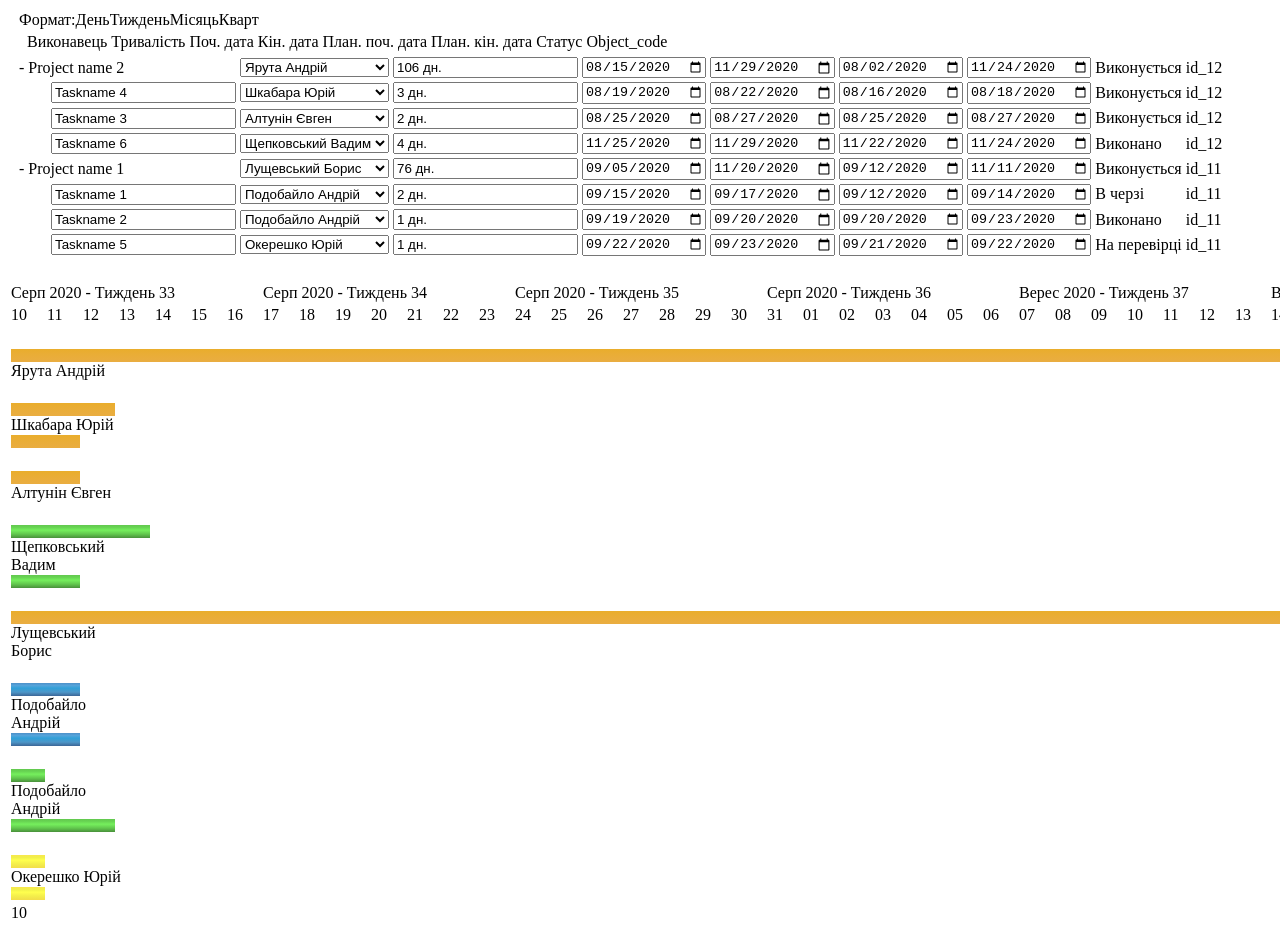
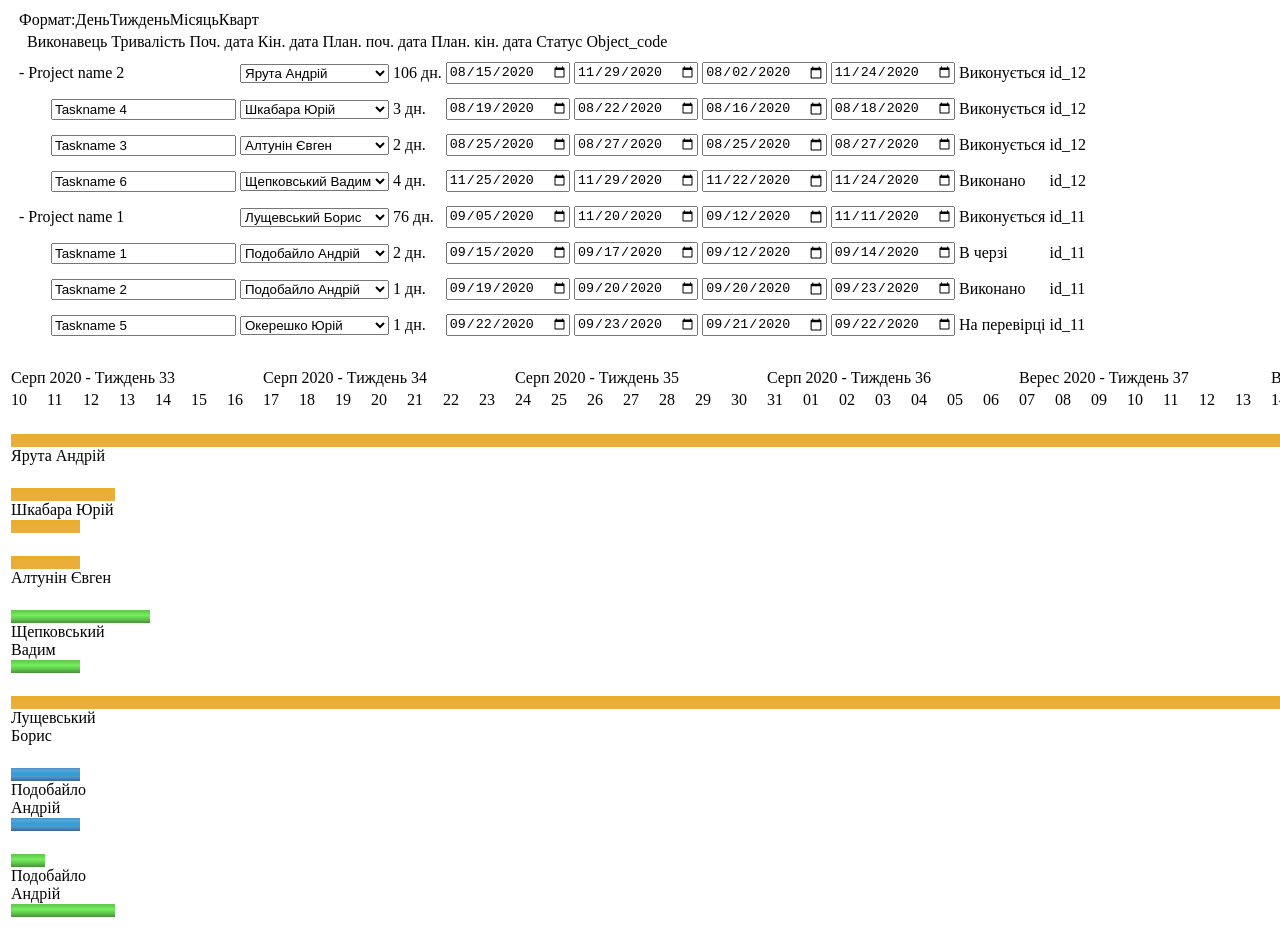
Before and after one commit to EndL11/gantt, a website: page index.html in a window 1280 px wide. Shown: the top 928 px of the page. Drawn offline with Linux system fonts and the light colour scheme.

Commit message:
embedded data in html file, done deleting inputs from duration column, fixed line-height for status cells, done dynamic creating task and project items, done creating url for post request

```diff
--- a/index.html
+++ b/index.html
@@ -1,15 +1,151 @@
 <!DOCTYPE html>
 <html lang="en">
-<head>
-    <meta charset="UTF-8">
-    <meta name="viewport" content="width=device-width, initial-scale=1.0">
+  <head>
+    <meta charset="UTF-8" />
+    <meta name="viewport" content="width=device-width, initial-scale=1.0" />
     <title>Document</title>
-    <link rel="stylesheet" href="jsgantt.css">
-    <link rel="stylesheet" href="style.css">
-</head>
-<body>
-    <div style="position:relative" class="gantt" id="GanttChartDIV"></div>
+    <link rel="stylesheet" href="jsgantt.css" />
+    <link rel="stylesheet" href="style.css" />
+  </head>
+  <body>
+    <div style="position: relative" class="gantt" id="GanttChartDIV"></div>
+    <script>
+      const data = [
+        {
+          pk: 94,
+          name: "Project name 1",
+          object_code: "id_11",
+          start_date: "2020-09-05",
+          finish_date: "2020-11-20",
+          planned_start: "2020-09-20",
+          planned_finish: "2020-11-11",
+          exec_status: "InProgress",
+          executor: "Лущевський Борис",
+          tasks: [
+            {
+              pk: 9,
+              executor: "Подобайло Андрій",
+              task: "id_11",
+              name: "Taskname 1",
+              exec_status: "ToDo",
+              start_date: "2020-09-15",
+              finish_date: "2020-09-17",
+              planned_start: "2020-09-12",
+              planned_finish: "2020-09-14",
+              warning: "warning1",
+            },
+            {
+              pk: 29,
+              executor: "Подобайло Андрій",
+              task: "id_11",
+              name: "Taskname 2",
+              exec_status: "Done",
+              start_date: "2020-09-19",
+              finish_date: "2020-09-20",
+              planned_start: "2020-09-20",
+              planned_finish: "2020-09-23",
+              warning: "warning2",
+            },
+            {
+              pk: 19,
+              executor: "Окерешко Юрій",
+              task: "id_11",
+              name: "Taskname 5",
+              exec_status: "OnChecking",
+              start_date: "2020-09-22",
+              finish_date: "2020-09-23",
+              planned_start: "2020-09-21",
+              planned_finish: "2020-09-22",
+              warning: "warning5",
+            },
+          ],
+        },
+        {
+          pk: 594,
+          name: "Project name 2",
+          object_code: "id_12",
+          start_date: "2020-08-15",
+          finish_date: "2020-11-27",
+          planned_start: "2020-08-02",
+          planned_finish: "2020-11-01",
+          exec_status: "InProgress",
+          executor: "Ярута Андрій",
+          tasks: [
+            {
+              pk: 291,
+              executor: "Шкабара Юрій",
+              task: "id_12",
+              name: "Taskname 4",
+              exec_status: "InProgress",
+              start_date: "2020-08-19",
+              finish_date: "2020-08-22",
+              planned_start: "2020-08-16",
+              planned_finish: "2020-08-18",
+              warning: "warning4",
+            },
+            {
+              pk: 519,
+              executor: "Алтунін Євген",
+              task: "id_12",
+              name: "Taskname 3",
+              exec_status: "InProgress",
+              start_date: "2020-08-25",
+              finish_date: "2020-08-27",
+              planned_start: "2020-08-25",
+              planned_finish: "2020-08-27",
+              warning: "warning3",
+            },
+            {
+              pk: 59,
+              executor: "Щепковський Вадим",
+              task: "id_12",
+              name: "Taskname 6",
+              exec_status: "Done",
+              start_date: "2020-11-25",
+              finish_date: "2020-11-29",
+              planned_start: "2020-11-22",
+              planned_finish: "2020-11-24",
+              warning: "warning6",
+            },
+          ],
+        },
+      ];
+      const resources = [
+        {
+          id: "Подобайло Андрій",
+          name: "Подобайло Андрій",
+        },
+        {
+          id: "Лущевський Борис",
+          name: "Лущевський Борис",
+        },
+        {
+          id: "Шкабара Юрій",
+          name: "Шкабара Юрій",
+        },
+        {
+          id: "Окерешко Юрій",
+          name: "Окерешко Юрій",
+        },
+        {
+          id: "Ярута Андрій",
+          name: "Ярута Андрій",
+        },
+        {
+          id: "Щепковський Вадим",
+          name: "Щепковський Вадим",
+        },
+        {
+          id: "Алтунін Євген",
+          name: "Алтунін Євген",
+        },
+        {
+          id: "Берник Віталій",
+          name: "Берник Віталій",
+        },
+      ];
+    </script>
     <script src="jsgantt.js"></script>
     <script src="main.js"></script>
-</body>
+  </body>
 </html>
--- a/main.js
+++ b/main.js
@@ -1,102 +1,118 @@
 // const API_KEY = "3042b9bfd374130956c1e55d218c8156";
 // const url_api = `https://api.openweathermap.org/data/2.5/weather?lang=ua&q=rivne&appid=${API_KEY}&units=metric`;
 
+const allProperties = {
+  pID: "pk",
+  pStart: "start_date",
+  pEnd: "finish_date",
+  pPlanStart: "planned_start",
+  pPlanEnd: "planned_finish",
+  status: "exec_status",
+  pRes: "executor",
+  pName: "name",
+};
+
 const urk_lang = {
-  'january': 'Січень',
-  'february': 'Лютий',
-  'march': 'Березень',
-  'april': 'Квітень',
-  'maylong': 'Травень',
-  'june': 'Червень',
-  'july': 'Липень',
-  'august': 'Серпень', 'september': 'Вересень',
-  'october': 'Жовтень',
-  'november': 'Листопад',
-  'december': 'Грудень',
-  'jan': 'Січ',
-  'feb': 'Лют',
-  'mar': 'Берез',
-  'apr': 'Квіт',
-  'may': 'Трав',
-  'jun': 'Черв',
-  'jul': 'Лип',
-  'aug': 'Серп',
-  'sep': 'Верес',
-  'oct': 'Жовт',
-  'nov': 'Лист',
-  'dec': 'Груд',
-  'sunday': 'Неділя',
-  'monday': 'Понеділок',
-  'tuesday': 'Вівторок',
-  'wednesday': 'Середа',
-  'thursday': 'Четвер',
-  'friday': 'П\'ятниця',
-  'saturday': 'Субота',
-  'sun': '	Нд',
-  'mon': '	Пн',
-  'tue': '	Вт',
-  'wed': '	Ср',
-  'thu': '	Чт',
-  'fri': '	Пт',
-  'sat': '	Сб',
-  'resource': 'Виконавець',
-  'duration': 'Тривалість',
-  'comp': '% виконання',
-  'completion': 'Виконано',
-  'startdate': 'Поч. дата',
-  'planstartdate': 'План. поч. дата',
-  'enddate': 'Кін. дата',
-  'planenddate': 'План. кін. дата',
-  'cost': 'Cost',
-  'moreinfo': 'Деталі',
-  'notes': 'Подробиці',
-  'format': 'Формат',
-  'hour': 'Година',
-  'day': 'День',
-  'week': 'Тиждень',
-  'month': 'Місяць',
-  'quarter': 'Кварт',
-  'hours': 'Годин',
-  'days': 'Днів',
-  'weeks': 'Тижнів',
-  'months': 'Місяців',
-  'quarters': 'Кварталів',
-  'hr': 'год.',
-  'dy': 'дн.',
-  'wk': 'тиж.',
-  'mth': 'міс.',
-  'qtr': 'кв.',
-  'hrs': 'год.',
-  'dys': 'дн.',
-  'wks': 'тиж.',
-  'mths': 'міс.',
-  'qtrs': 'кв.',
-  'tooltipLoading': 'Завантаження...'
+  january: "Січень",
+  february: "Лютий",
+  march: "Березень",
+  april: "Квітень",
+  maylong: "Травень",
+  june: "Червень",
+  july: "Липень",
+  august: "Серпень",
+  september: "Вересень",
+  october: "Жовтень",
+  november: "Листопад",
+  december: "Грудень",
+  jan: "Січ",
+  feb: "Лют",
+  mar: "Берез",
+  apr: "Квіт",
+  may: "Трав",
+  jun: "Черв",
+  jul: "Лип",
+  aug: "Серп",
+  sep: "Верес",
+  oct: "Жовт",
+  nov: "Лист",
+  dec: "Груд",
+  sunday: "Неділя",
+  monday: "Понеділок",
+  tuesday: "Вівторок",
+  wednesday: "Середа",
+  thursday: "Четвер",
+  friday: "П'ятниця",
+  saturday: "Субота",
+  sun: "	Нд",
+  mon: "	Пн",
+  tue: "	Вт",
+  wed: "	Ср",
+  thu: "	Чт",
+  fri: "	Пт",
+  sat: "	Сб",
+  resource: "Виконавець",
+  duration: "Тривалість",
+  comp: "% виконання",
+  completion: "Виконано",
+  startdate: "Поч. дата",
+  planstartdate: "План. поч. дата",
+  enddate: "Кін. дата",
+  planenddate: "План. кін. дата",
+  cost: "Cost",
+  moreinfo: "Деталі",
+  notes: "Подробиці",
+  format: "Формат",
+  hour: "Година",
+  day: "День",
+  week: "Тиждень",
+  month: "Місяць",
+  quarter: "Кварт",
+  hours: "Годин",
+  days: "Днів",
+  weeks: "Тижнів",
+  months: "Місяців",
+  quarters: "Кварталів",
+  hr: "год.",
+  dy: "дн.",
+  wk: "тиж.",
+  mth: "міс.",
+  qtr: "кв.",
+  hrs: "год.",
+  dys: "дн.",
+  wks: "тиж.",
+  mths: "міс.",
+  qtrs: "кв.",
+  tooltipLoading: "Завантаження...",
 };
 
 const status = {
-  "ToDo": "В черзі",
-  "InProgress": "Виконується",
-  "OnChecking": "На перевірці",
-  "Done": "Виконано"
-}
+  ToDo: "В черзі",
+  InProgress: "Виконується",
+  OnChecking: "На перевірці",
+  Done: "Виконано",
+};
 
 const getResponseData = async (url) => {
-  return await fetch(url).then(async (res) => {
+  return await fetch(`/${url}`).then(async (res) => {
     return await res.json().then(async (data) => {
       return await data;
     });
   });
 };
+
 const setup = async () => {
-  let resources = await getResponseData("api_resources.json");
+  //let resources = await getResponseData("api_resources.json");
   var g = new JSGantt.GanttChart(
     document.getElementById("GanttChartDIV"),
     "day"
   );
 
+  data.forEach((el) => {
+    g.AddTaskItemObject(createTaskFromProject(el, g));
+  });
+
   g.addLang("ua", urk_lang);
-
 
   g.setOptions({
     vResources: resources,
@@ -119,18 +135,18 @@ const setup = async () => {
         title: "Статус",
       },
       object_code: {
-        title: "Object_code"
-      }
+        title: "Object_code",
+      },
     },
     vEvents: {
-      taskname: console.log,
-      res: console.log,
-      start: console.log,
-      end: console.log,
-      planstart: console.log,
-      planend: console.log,
+      // taskname: console.log,
+      // res: console.log,
+      // start: console.log,
+      // end: console.log,
+      // planstart: console.log,
+      // planend: console.log,
       beforeDraw: () => console.log("before draw listener"),
-      afterDraw: () => console.log("after draw listener"),
+      afterDraw: hideDurationInput,
     },
     vEventsChange: {
       taskname: editValue, // if you need to use the this scope, do: editValue.bind(this)
@@ -152,132 +168,104 @@ const setup = async () => {
     vFormatArr: ["Day", "Week", "Month", "Quarter"], // Even with setUseSingleCell using Hour format on such a large chart can cause issues in some browsers,
   });
 
-  // fetch("api_data.json").then(async (data) => {
-  //   await data.json().then(async (array) => {
-  //     await array.forEach((el) => {
-  //       g.AddTaskItemObject(getUpdatedUser(el));
-  //     });
-  //     g.Draw();
-  //   });
-  // });
-
-  fetch("data.json").then(async (data) => {
-    await data.json().then(async (array) => {
-      await array.forEach((el) => {
-        g.AddTaskItemObject(createTaskFromProject(el, g));
-      });
-      g.Draw();
-    });
-  });
-
+  g.Draw();
   g.setScrollTo("today");
 };
 
-// Load from a Json url
-
-//JSGantt.parseJSON("./data.json", g);
-
-// Or Adding  Manually
-// g.AddTaskItemObject({
-//   pID: 1,
-//   pName: "Define Chart <strong>API</strong>",
-//   pStart: "2017-02-25",
-//   pEnd: "2017-03-17",
-//   pPlanStart: "2017-04-01",
-//   pPlanEnd: "2017-04-15 12:00",
-//   pClass: "ggroupblack",
-//   pRes: "Brian",
-//   pParent: 0,
-// });
-
-// document.addEventListener('DOMContentLoaded', function(){
-// });
-
-function nameChange(taskname, event, element) {
-  taskname.setName("New name");
-  console.log("Name changed");
-  g.Draw();
-}
-
-function startDateChange(taskname, event, element) {
-  taskname.setStart(new Date(Date.now()));
-  console.log("Start date changed");
-  g.Draw();
-}
-
-function endDateChange(taskname, event, element) {
-  let date = new Date(Date.now());
-  date.setDate(date.getDate() + 1);
-  taskname.setEnd(date);
-  console.log("End date changed");
-  g.Draw();
-}
-
 function editValue(list, task, event, cell, column) {
-  console.log(list, task, event, cell, column);
+  const pk = task.getOriginalID();
+  const apiType = task.getGroup() == 1 ? "project" : "task";
+  const newValue = event.target.value.trim().replace(" ", "-");
+  let fieldName = !allProperties[column] ? column : allProperties[column];
+  const api_request = `/${apiType}/${pk}/?${fieldName}=${newValue}`;
+  console.log(api_request);
+  //console.log(list, task, event, cell, column);
   const found = list.find((item) => item.pID == task.getOriginalID());
   if (!found) {
     return;
   } else {
     found[column] = event ? event.target.value : "";
   }
-  g.Draw();
 }
 
 function createTaskFromProject(obj, g) {
   //  gets api project info object
   //  returns object for jsgantt chart
+
+  //  TODO: make it with Object.keys() and created object the same to status
+
   let newObject = {};
 
-  newObject.status = obj.hasOwnProperty("exec_status")
-    ? status[obj.exec_status]
-    : "";
+  // newObject.status = obj.hasOwnProperty("exec_status")
+  //   ? status[obj.exec_status]
+  //   : "";
+  Object.keys(allProperties).forEach((key) => {
+    if (key === "status") {
+      newObject[key] = status[obj[allProperties[key]]];
+      return;
+    }
+    newObject[key] = obj[allProperties[key]];
+  });
   newObject.pClass = `task_${obj.exec_status.toLowerCase()}`;
-  newObject.pStart = obj.start_date;
-  newObject.pEnd = obj.finish_date;
-  newObject.pID = obj.pk;
-  newObject.pName = obj.name;
-  newObject.pPlanStart = obj.planned_start;
-  newObject.pPlanEnd = obj.planned_finish;
-  newObject.pRes = obj.hasOwnProperty("pm")
-    ? obj.pm
-    : "";
+  // newObject.pStart = obj.start_date;
+  // newObject.pEnd = obj.finish_date;
+  // newObject.pID = obj.pk;
+  // newObject.pName = obj.name;
+  // newObject.pPlanStart = obj.planned_start;
+  // newObject.pPlanEnd = obj.planned_finish;
+  // newObject.pRes = obj.hasOwnProperty("pm") ? obj.pm : "";
   newObject.pComp = 0;
   newObject.object_code = obj.object_code;
-  newObject.pGroup = 1;   //  1 for project task, 0 for task
+  newObject.pGroup = 1; //  1 for project task, 0 for task
   newObject.pParent = 0;
   newObject.pOpen = 1;
-  obj.tasks.forEach( task => g.AddTaskItemObject(createTaskFromProjectTask(task, obj.pk)));
-  console.log(obj, newObject);
+  obj.tasks.forEach((task) =>
+    g.AddTaskItemObject(createTaskFromProjectTask(task, obj.pk))
+  );
   return newObject;
 }
 
-function createTaskFromProjectTask(obj, projectID){
+function createTaskFromProjectTask(obj, projectID) {
   //  gets api task info object
   //  returns object for jsgantt chart
   let newObject = {};
 
-  newObject.status = obj.hasOwnProperty("exec_status")
-    ? status[obj.exec_status]
-    : "";
+  // newObject.status = obj.hasOwnProperty("exec_status")
+  //   ? status[obj.exec_status]
+  //   : "";
+  Object.keys(allProperties).forEach((key) => {
+    if (key === "status") {
+      newObject[key] = status[obj[allProperties[key]]];
+      return;
+    }
+    newObject[key] = obj[allProperties[key]];
+  });
   newObject.pClass = `task_${obj.exec_status.toLowerCase()}`;
-  newObject.pStart = obj.start_date;
-  newObject.pEnd = obj.finish_date;
-  newObject.pID = obj.pk;
-  newObject.pName = obj.part_name;
-  newObject.pPlanStart = obj.planned_start;
-  newObject.pPlanEnd = obj.planned_finish;
+  // newObject.pStart = obj.start_date;
+  // newObject.pEnd = obj.finish_date;
+  // newObject.pID = obj.pk;
+  // newObject.pPlanStart = obj.planned_start;
+  // newObject.pPlanEnd = obj.planned_finish;
+  // newObject.pName = obj.part_name;
   newObject.object_code = obj.task;
-  newObject.pRes = obj.hasOwnProperty("executor")
-    ? obj.executor
-    : "";
+  // newObject.pRes = obj.hasOwnProperty("executor") ? obj.executor : "";
   newObject.pComp = 0;
-  newObject.pGroup = 0;   //  1 for project task, 0 for task
+  newObject.pGroup = 0; //  1 for project task, 0 for task
   newObject.pParent = projectID;
   newObject.pOpen = 1;
   newObject.pNotes = obj.hasOwnProperty("warning") ? obj.warning : "";
-  console.log(obj, newObject);
   return newObject;
 }
 
+function hideDurationInput() {
+  console.log("after draw listener");
+  const allDurationInputElement = document.querySelectorAll(".gduration div");
+  for (let i = 0; i < allDurationInputElement?.length; i++) {
+    const inputValue = allDurationInputElement[i].firstChild.value;
+    console.log(allDurationInputElement[i].firstChild);
+    allDurationInputElement[i].firstChild.remove();
+    allDurationInputElement[i].innerHTML = inputValue;
+  }
+}
+
 setup();
--- a/style.css
+++ b/style.css
@@ -90,3 +90,7 @@
   min-width: 100%;
   max-width: 100%;
 }
+
+.gadditional-status div{
+  line-height: 2;
+}
```
